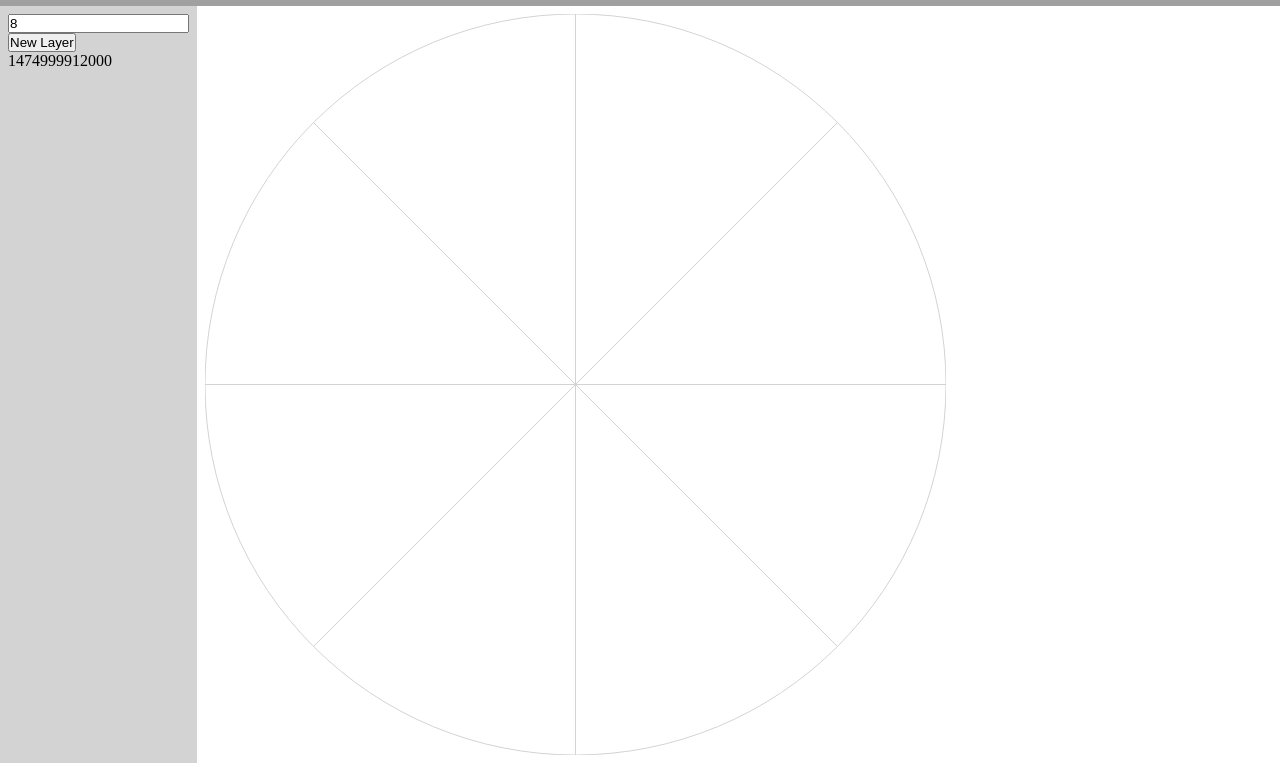
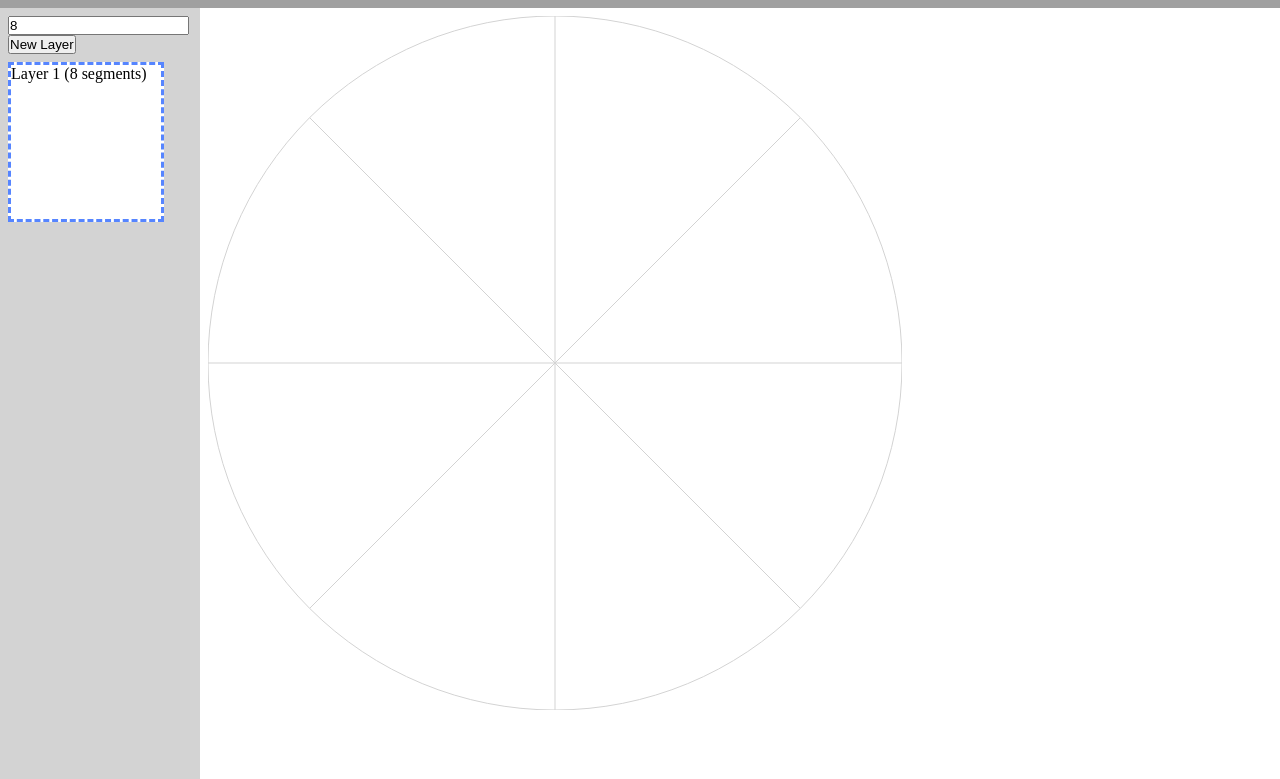
Before and after one commit to mtnewton/sym-paint, a website: page index.html in a window 1280 px wide. Shown: the part 37-816 px from the top of the page. Drawn offline with Linux system fonts and the light colour scheme.

Commit message:
layers have thumbnails, google analytics

```diff
--- a/index.html
+++ b/index.html
@@ -23,6 +23,15 @@
 
         <div id="layers-container">
 
+            <template id="layer-template">
+                <div class="layer-thumbnail">
+                    <label>
+                        Layer Template
+                    </label>
+                    <!-- insert thumbnail here -->
+                </div>
+            </template>
+
         </div>
 
     </div>
@@ -37,5 +46,16 @@
 
 <script src="bower_components/jquery/dist/jquery.js"></script>
 <script src="js/js.js"></script>
+
+<script>
+    (function(i,s,o,g,r,a,m){i['GoogleAnalyticsObject']=r;i[r]=i[r]||function(){
+                (i[r].q=i[r].q||[]).push(arguments)},i[r].l=1*new Date();a=s.createElement(o),
+            m=s.getElementsByTagName(o)[0];a.async=1;a.src=g;m.parentNode.insertBefore(a,m)
+    })(window,document,'script','https://www.google-analytics.com/analytics.js','ga');
+
+    ga('create', 'UA-79199531-1', 'auto');
+    ga('send', 'pageview');
+
+</script>
 </body>
 </html>
--- a/js/js.js
+++ b/js/js.js
@@ -9,7 +9,8 @@
     var $segmentInput = $("#segment-input");
     var newLayerButton = document.getElementById('new-layer-button');
     var prevX, prevY, currX, currY, flag = false, dot_flag = false;
-    var layers = [], currentLayer;
+    var layers = [], currentLayer, layerIdIncrement = 1;
+    var $layerTemplate = $($('#layer-template').html()).clone(true);
 
 
 
@@ -40,7 +41,7 @@
 
     function newLayer(segmentCount) {
         var newCanvas = document.createElement('canvas');
-        newCanvas.id = (new Date()).getTime();
+        newCanvas.id = layerIdIncrement++;
         newCanvas.width = size;
         newCanvas.height = size;
         newCanvas.segments = segmentCount;
@@ -53,9 +54,46 @@
     function updateLayersContainer(){
         layersContainer = $('#layers-container');
         layersContainer.html("");
-        for (var i=0; i<layers.length; i++) {
-            layersContainer.append(layers[i].id+"\n");
+        for (var i=layers.length-1; i>=0; i--) {
+
+            var $layer = $layerTemplate.clone(true);
+
+            var $label = $layer.find('label');
+            $label.html("Layer "+ layers[i].id + " (" + layers[i].segments + " segments)");
+            $label.after(getThumbnail(layers[i], 150));
+
+            if(i==currentLayer) {
+                $layer.addClass('active');
+            }
+
+            layersContainer.append($layer);
         }
+    }
+
+    function getThumbnail(drawing, width) {
+        var thumb = document.createElement("canvas");
+        var ratio = drawing.height/drawing.width;
+        thumb.width = width;
+        thumb.height = ratio * width;
+        thumb.getContext("2d").drawImage(drawing, 0, 0, thumb.width, thumb.height);
+        return thumb
+    }
+
+    function updateActiveThumbnail() {
+
+        var $updatedLayer = $layerTemplate.clone(true);
+        var $activeLayer = $('#layers-container').find('.active');
+
+        var $label = $updatedLayer.find('label');
+        $label.html("Layer "+ layers[currentLayer].id + " (" + layers[currentLayer].segments + " segments)");
+        $label.after(getThumbnail(layers[currentLayer], 150));
+        $updatedLayer.addClass('active');
+
+        $activeLayer.after($updatedLayer);
+        $activeLayer.remove();
+
+
+
     }
 
     function drawSegments() {
@@ -159,11 +197,11 @@
         ccctx.clearRect(0, 0, size, size); //prevents anti-aliasing/opacity visual issues.
         ccctx.translate(size / 2, size / 2);
         for (var i = 0; i < cc.segments; i++) {
-            console.log(size);
             ccctx.rotate(Math.PI * 2 / cc.segments);
             ccctx.drawImage(c, 0, 0, size, size, -size / 2, -size / 2, size, size);
         }
         ccctx.restore();
+        updateActiveThumbnail();
     }
 
     init();
--- a/less/css.less
+++ b/less/css.less
@@ -1,4 +1,8 @@
 @sidebar-bg: lightgrey;
+@active-border: #5685ff;
+
+@sidebar-width: 200px;
+@header-height: 45px;
 
 .disable-user-select() {
   -webkit-user-select: none;
@@ -20,7 +24,8 @@ html, body {
 }
 
 #header {
-  width:100%;
+  width: 100%;
+  height: @header-height;
   background-color: darken(@sidebar-bg, 20%);
   h2 {
     padding: 8px;
@@ -29,22 +34,25 @@ html, body {
 
 #content {
   display: table;
-  height:100%
+  height: 100%
 }
 
 #sidebar {
-  display: table-cell;
-  position:relative;
-  width: 200px;
-  height: 100%;
+  position: absolute;
+  width: ~"calc(@{sidebar-width} - 16px)";
+  height: ~"calc(100% - @{header-height})";
+  top: @header-height;
+  left:0;
   background-color: @sidebar-bg;
   padding: 8px;
 }
 
 #canvas-container {
-  display: table-cell;
-  width: 100%;
-  position:relative;
+  position: absolute;
+  width: ~"calc(100% - @{sidebar-width})";
+  height: ~"calc(100% - @{header-height})";
+  top: @header-height;
+  left: @sidebar-width;
 
   canvas {
     display: block;
@@ -56,3 +64,25 @@ html, body {
     cursor: crosshair;
   }
 }
+
+#layers-container {
+  margin-top: 8px;
+
+  .layer-thumbnail.active{
+      border: 3px dashed @active-border;
+      margin: 0 0 8px 0;
+  }
+
+  .layer-thumbnail {
+    position: relative;
+    background-color: lighten(@sidebar-bg, 20%);
+    margin: 3px 3px 11px 3px;
+    float:left;
+
+    label {
+      position: absolute;
+      top:0;
+      left:0;
+    }
+  }
+}
```
Also changed, not shown: css/css.css.
